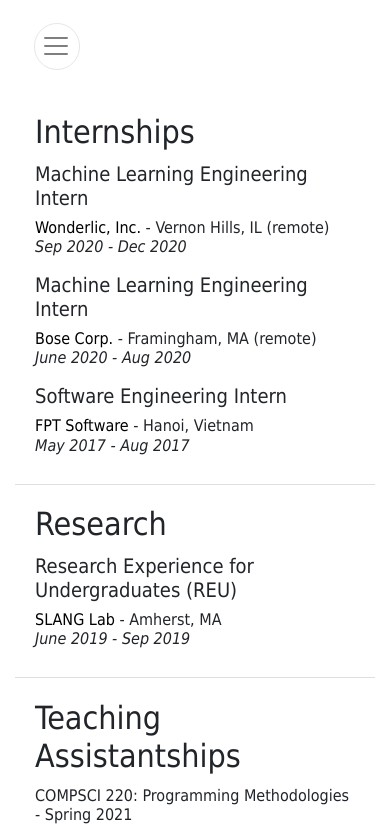
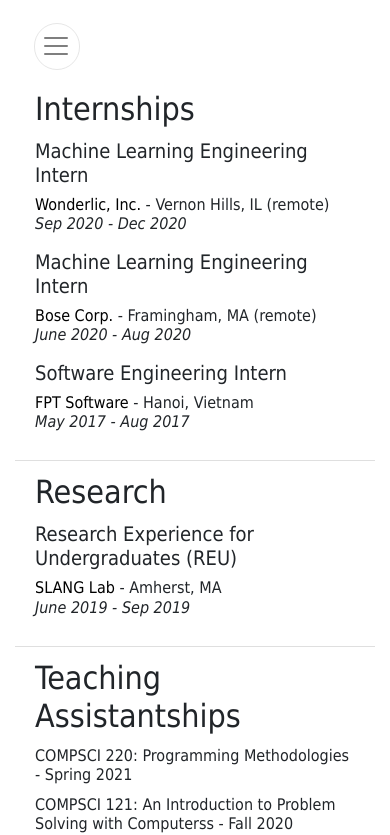
Before and after one commit to hiphan/hiphan.github.io, a React (Create React App) app: page /#/experience in a window 390 px wide. Shown: the top 835 px of the page. Built offline with nearby package versions, Linux system fonts and the light colour scheme.

Commit message:
minor style changes

```diff
--- a/src/styles/Experience.css
+++ b/src/styles/Experience.css
@@ -1,7 +1,3 @@
-.experience-type {
-	margin-top: 1vh;
-}
-
 .company-name {
 	color: black;
 }
--- a/src/styles/Home.css
+++ b/src/styles/Home.css
@@ -1,5 +1,6 @@
 .content h1 {
 	margin-left: 20px;
+	padding-top: 1vh;
 }
 
 .institution {
--- a/src/styles/styles.css
+++ b/src/styles/styles.css
@@ -16,6 +16,10 @@
 }
 
 @media screen and (max-width: 767.98px) {
+	.content {
+		padding-top: 0;
+	}
+
 	.list {
 		padding: 0;
 	}
```
